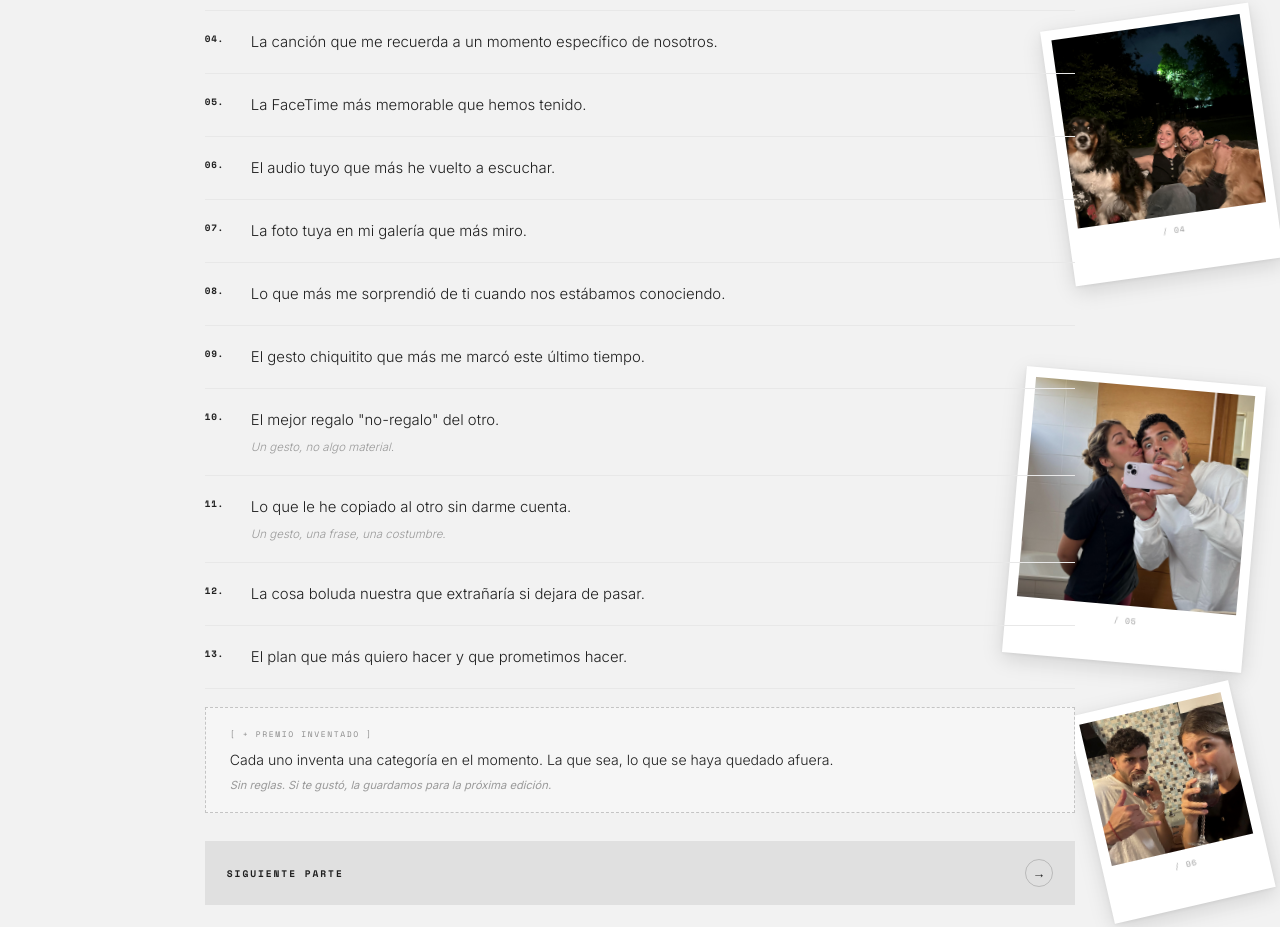
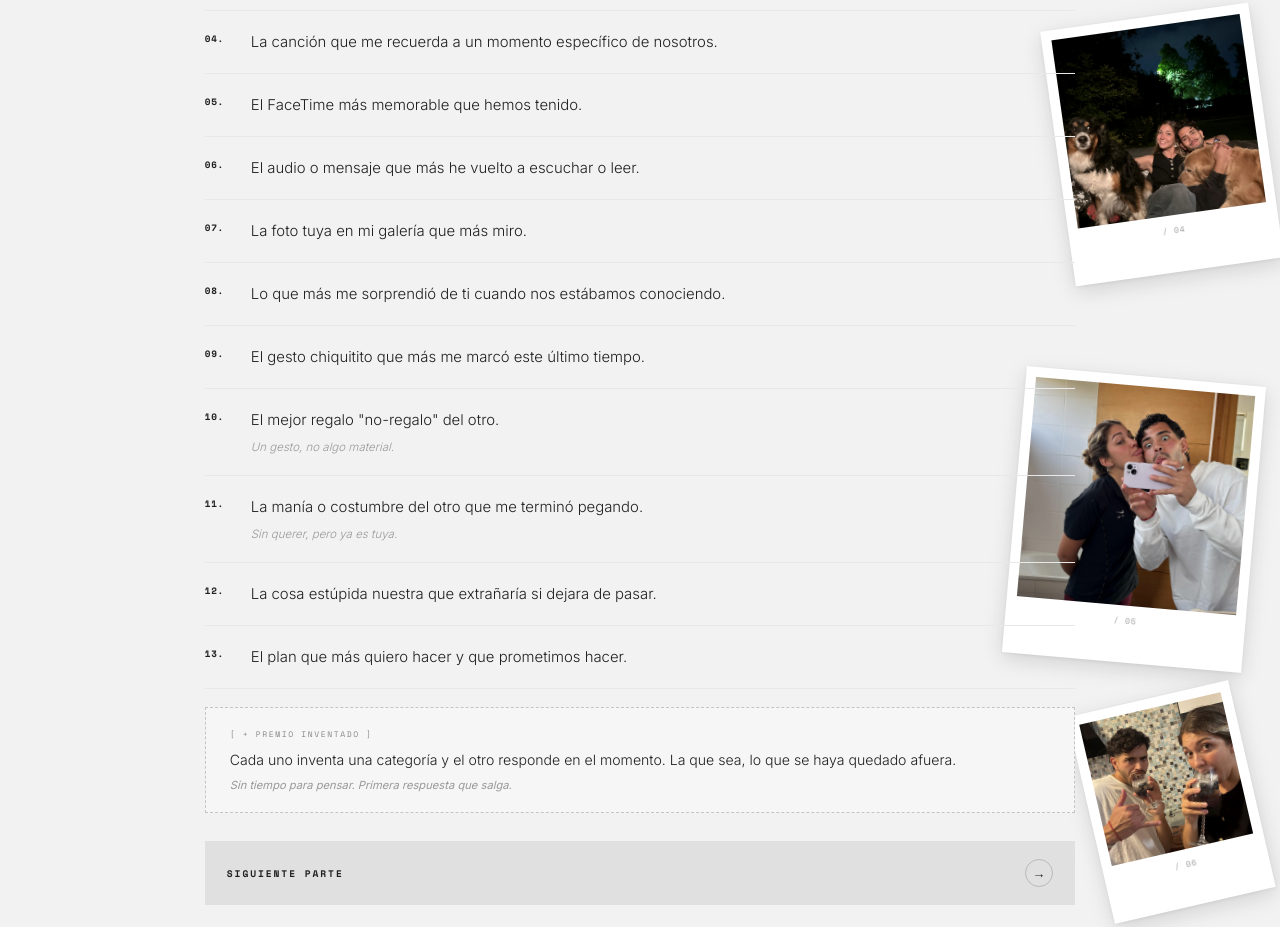
Before and after one commit to agustin0707/edicion-lupa, a plain HTML site: page index.html in a window 1280 px wide. Shown: the part 864-1791 px from the top of the page. Drawn offline with nearby package versions, Linux system fonts and the light colour scheme.

Commit message:
Ajustes de redaccion en premios y test

```diff
--- a/index.html
+++ b/index.html
@@ -553,11 +553,11 @@
                     </li>
                     <li class="pregunta-item">
                         <span class="pregunta-n">05.</span>
-                        <p class="pregunta-texto">La FaceTime más memorable que hemos tenido.</p>
+                        <p class="pregunta-texto">El FaceTime más memorable que hemos tenido.</p>
                     </li>
                     <li class="pregunta-item">
                         <span class="pregunta-n">06.</span>
-                        <p class="pregunta-texto">El audio tuyo que más he vuelto a escuchar.</p>
+                        <p class="pregunta-texto">El audio o mensaje que más he vuelto a escuchar o leer.</p>
                     </li>
                     <li class="pregunta-item">
                         <span class="pregunta-n">07.</span>
@@ -577,11 +577,11 @@
                     </li>
                     <li class="pregunta-item">
                         <span class="pregunta-n">11.</span>
-                        <p class="pregunta-texto">Lo que le he copiado al otro sin darme cuenta.<span class="pregunta-extra">Un gesto, una frase, una costumbre.</span></p>
+                        <p class="pregunta-texto">La manía o costumbre del otro que me terminó pegando.<span class="pregunta-extra">Sin querer, pero ya es tuya.</span></p>
                     </li>
                     <li class="pregunta-item">
                         <span class="pregunta-n">12.</span>
-                        <p class="pregunta-texto">La cosa boluda nuestra que extrañaría si dejara de pasar.</p>
+                        <p class="pregunta-texto">La cosa estúpida nuestra que extrañaría si dejara de pasar.</p>
                     </li>
                     <li class="pregunta-item">
                         <span class="pregunta-n">13.</span>
@@ -591,8 +591,8 @@
 
                 <div class="premio-libre">
                     <span class="premio-libre-tag">[ + Premio inventado ]</span>
-                    <p class="premio-libre-texto">Cada uno inventa una categoría en el momento. La que sea, lo que se haya quedado afuera.</p>
-                    <span class="premio-libre-nota">Sin reglas. Si te gustó, la guardamos para la próxima edición.</span>
+                    <p class="premio-libre-texto">Cada uno inventa una categoría y el otro responde en el momento. La que sea, lo que se haya quedado afuera.</p>
+                    <span class="premio-libre-nota">Sin tiempo para pensar. Primera respuesta que salga.</span>
                 </div>
 
                 <div class="btn-wrap" id="btn-1">
@@ -689,11 +689,11 @@
                     </li>
                     <li class="pregunta-item">
                         <span class="pregunta-n">08.</span>
-                        <p class="pregunta-texto">El profe, médico o jefe que más me ha marcado.</p>
+                        <p class="pregunta-texto">El o la profe o doctor que más me ha marcado.</p>
                     </li>
                     <li class="pregunta-item">
                         <span class="pregunta-n">09.</span>
-                        <p class="pregunta-texto">Mi pequeño placer culposo.<span class="pregunta-extra">No comida. Algo más raro.</span></p>
+                        <p class="pregunta-texto">Mi placer culpable.<span class="pregunta-extra">No comida. Algo más raro.</span></p>
                     </li>
                     <li class="pregunta-item">
                         <span class="pregunta-n">10.</span>
@@ -705,7 +705,7 @@
                     </li>
                     <li class="pregunta-item">
                         <span class="pregunta-n">12.</span>
-                        <p class="pregunta-texto">Momento del día en que más pienso en ti.</p>
+                        <p class="pregunta-texto">La última app que abrí antes de dormirme anoche.</p>
                     </li>
                 </ul>
 
```
